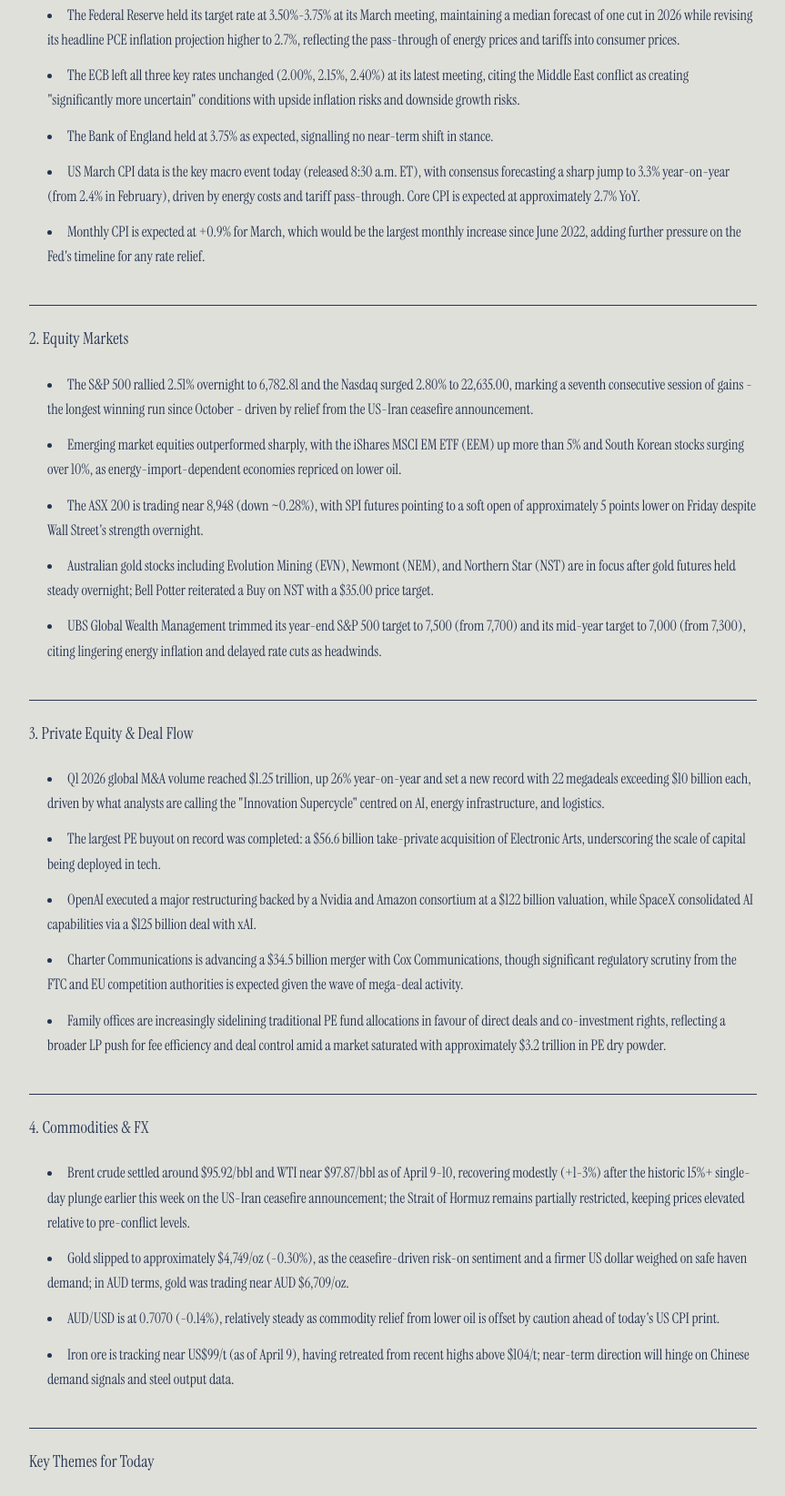
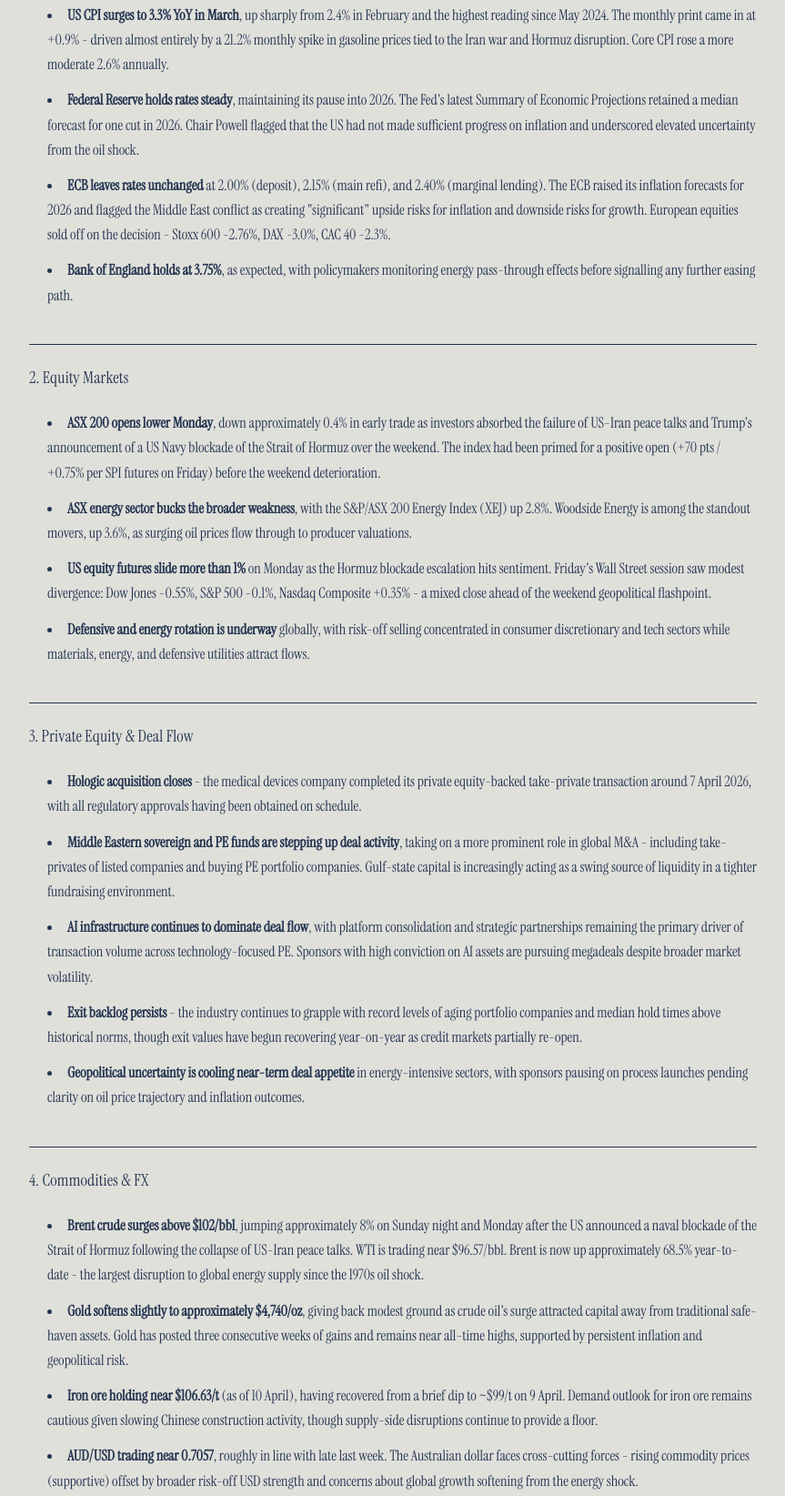
Before and after one commit to C-Murdoch/murdoch-capital-briefing, a website: page index.html in a window 1280 px wide. Shown: the part 466-2110 px from the top of the page at 91% size, without its empty margins (208-1071 px from the left). Drawn offline with Linux system fonts and the light colour scheme.

Commit message:
Briefing update 2026-04-13

```diff
--- a/index.html
+++ b/index.html
@@ -31,41 +31,39 @@
             <p style="font-size: 14px; letter-spacing: 1px; font-style: italic;">Morning Briefing</p>
         </div>
         <div id="briefing-content">
-          <p><strong>Friday, 10 April 2026</strong></p>
+          <p>Monday 13 April 2026</p>
 <h2>1. Global Macro</h2>
 <ul>
-<li>The Federal Reserve held its target rate at 3.50%-3.75% at its March meeting, maintaining a median forecast of one cut in 2026 while revising its headline PCE inflation projection higher to 2.7%, reflecting the pass-through of energy prices and tariffs into consumer prices.</li>
-<li>The ECB left all three key rates unchanged (2.00%, 2.15%, 2.40%) at its latest meeting, citing the Middle East conflict as creating "significantly more uncertain" conditions with upside inflation risks and downside growth risks.</li>
-<li>The Bank of England held at 3.75% as expected, signalling no near-term shift in stance.</li>
-<li>US March CPI data is the key macro event today (released 8:30 a.m. ET), with consensus forecasting a sharp jump to 3.3% year-on-year (from 2.4% in February), driven by energy costs and tariff pass-through. Core CPI is expected at approximately 2.7% YoY.</li>
-<li>Monthly CPI is expected at +0.9% for March, which would be the largest monthly increase since June 2022, adding further pressure on the Fed's timeline for any rate relief.</li>
+<li><strong>US CPI surges to 3.3% YoY in March</strong>, up sharply from 2.4% in February and the highest reading since May 2024. The monthly print came in at +0.9% - driven almost entirely by a 21.2% monthly spike in gasoline prices tied to the Iran war and Hormuz disruption. Core CPI rose a more moderate 2.6% annually.</li>
+<li><strong>Federal Reserve holds rates steady</strong>, maintaining its pause into 2026. The Fed's latest Summary of Economic Projections retained a median forecast for one cut in 2026. Chair Powell flagged that the US had not made sufficient progress on inflation and underscored elevated uncertainty from the oil shock.</li>
+<li><strong>ECB leaves rates unchanged</strong> at 2.00% (deposit), 2.15% (main refi), and 2.40% (marginal lending). The ECB raised its inflation forecasts for 2026 and flagged the Middle East conflict as creating "significant" upside risks for inflation and downside risks for growth. European equities sold off on the decision - Stoxx 600 -2.76%, DAX -3.0%, CAC 40 -2.3%.</li>
+<li><strong>Bank of England holds at 3.75%</strong>, as expected, with policymakers monitoring energy pass-through effects before signalling any further easing path.</li>
 </ul>
 <h2>2. Equity Markets</h2>
 <ul>
-<li>The S&amp;P 500 rallied 2.51% overnight to 6,782.81 and the Nasdaq surged 2.80% to 22,635.00, marking a seventh consecutive session of gains - the longest winning run since October - driven by relief from the US-Iran ceasefire announcement.</li>
-<li>Emerging market equities outperformed sharply, with the iShares MSCI EM ETF (EEM) up more than 5% and South Korean stocks surging over 10%, as energy-import-dependent economies repriced on lower oil.</li>
-<li>The ASX 200 is trading near 8,948 (down ~0.28%), with SPI futures pointing to a soft open of approximately 5 points lower on Friday despite Wall Street's strength overnight.</li>
-<li>Australian gold stocks including Evolution Mining (EVN), Newmont (NEM), and Northern Star (NST) are in focus after gold futures held steady overnight; Bell Potter reiterated a Buy on NST with a $35.00 price target.</li>
-<li>UBS Global Wealth Management trimmed its year-end S&amp;P 500 target to 7,500 (from 7,700) and its mid-year target to 7,000 (from 7,300), citing lingering energy inflation and delayed rate cuts as headwinds.</li>
+<li><strong>ASX 200 opens lower Monday</strong>, down approximately 0.4% in early trade as investors absorbed the failure of US-Iran peace talks and Trump's announcement of a US Navy blockade of the Strait of Hormuz over the weekend. The index had been primed for a positive open (+70 pts / +0.75% per SPI futures on Friday) before the weekend deterioration.</li>
+<li><strong>ASX energy sector bucks the broader weakness</strong>, with the S&amp;P/ASX 200 Energy Index (XEJ) up 2.8%. Woodside Energy is among the standout movers, up 3.6%, as surging oil prices flow through to producer valuations.</li>
+<li><strong>US equity futures slide more than 1%</strong> on Monday as the Hormuz blockade escalation hits sentiment. Friday's Wall Street session saw modest divergence: Dow Jones -0.55%, S&amp;P 500 -0.1%, Nasdaq Composite +0.35% - a mixed close ahead of the weekend geopolitical flashpoint.</li>
+<li><strong>Defensive and energy rotation is underway</strong> globally, with risk-off selling concentrated in consumer discretionary and tech sectors while materials, energy, and defensive utilities attract flows.</li>
 </ul>
 <h2>3. Private Equity &amp; Deal Flow</h2>
 <ul>
-<li>Q1 2026 global M&amp;A volume reached $1.25 trillion, up 26% year-on-year and set a new record with 22 megadeals exceeding $10 billion each, driven by what analysts are calling the "Innovation Supercycle" centred on AI, energy infrastructure, and logistics.</li>
-<li>The largest PE buyout on record was completed: a $56.6 billion take-private acquisition of Electronic Arts, underscoring the scale of capital being deployed in tech.</li>
-<li>OpenAI executed a major restructuring backed by a Nvidia and Amazon consortium at a $122 billion valuation, while SpaceX consolidated AI capabilities via a $125 billion deal with xAI.</li>
-<li>Charter Communications is advancing a $34.5 billion merger with Cox Communications, though significant regulatory scrutiny from the FTC and EU competition authorities is expected given the wave of mega-deal activity.</li>
-<li>Family offices are increasingly sidelining traditional PE fund allocations in favour of direct deals and co-investment rights, reflecting a broader LP push for fee efficiency and deal control amid a market saturated with approximately $3.2 trillion in PE dry powder.</li>
+<li><strong>Hologic acquisition closes</strong> - the medical devices company completed its private equity-backed take-private transaction around 7 April 2026, with all regulatory approvals having been obtained on schedule.</li>
+<li><strong>Middle Eastern sovereign and PE funds are stepping up deal activity</strong>, taking on a more prominent role in global M&amp;A - including take-privates of listed companies and buying PE portfolio companies. Gulf-state capital is increasingly acting as a swing source of liquidity in a tighter fundraising environment.</li>
+<li><strong>AI infrastructure continues to dominate deal flow</strong>, with platform consolidation and strategic partnerships remaining the primary driver of transaction volume across technology-focused PE. Sponsors with high conviction on AI assets are pursuing megadeals despite broader market volatility.</li>
+<li><strong>Exit backlog persists</strong> - the industry continues to grapple with record levels of aging portfolio companies and median hold times above historical norms, though exit values have begun recovering year-on-year as credit markets partially re-open.</li>
+<li><strong>Geopolitical uncertainty is cooling near-term deal appetite</strong> in energy-intensive sectors, with sponsors pausing on process launches pending clarity on oil price trajectory and inflation outcomes.</li>
 </ul>
 <h2>4. Commodities &amp; FX</h2>
 <ul>
-<li>Brent crude settled around $95.92/bbl and WTI near $97.87/bbl as of April 9-10, recovering modestly (+1-3%) after the historic 15%+ single-day plunge earlier this week on the US-Iran ceasefire announcement; the Strait of Hormuz remains partially restricted, keeping prices elevated relative to pre-conflict levels.</li>
-<li>Gold slipped to approximately $4,749/oz (-0.30%), as the ceasefire-driven risk-on sentiment and a firmer US dollar weighed on safe haven demand; in AUD terms, gold was trading near AUD $6,709/oz.</li>
-<li>AUD/USD is at 0.7070 (-0.14%), relatively steady as commodity relief from lower oil is offset by caution ahead of today's US CPI print.</li>
-<li>Iron ore is tracking near US$99/t (as of April 9), having retreated from recent highs above $104/t; near-term direction will hinge on Chinese demand signals and steel output data.</li>
+<li><strong>Brent crude surges above $102/bbl</strong>, jumping approximately 8% on Sunday night and Monday after the US announced a naval blockade of the Strait of Hormuz following the collapse of US-Iran peace talks. WTI is trading near $96.57/bbl. Brent is now up approximately 68.5% year-to-date - the largest disruption to global energy supply since the 1970s oil shock.</li>
+<li><strong>Gold softens slightly to approximately $4,740/oz</strong>, giving back modest ground as crude oil's surge attracted capital away from traditional safe-haven assets. Gold has posted three consecutive weeks of gains and remains near all-time highs, supported by persistent inflation and geopolitical risk.</li>
+<li><strong>Iron ore holding near $106.63/t</strong> (as of 10 April), having recovered from a brief dip to ~$99/t on 9 April. Demand outlook for iron ore remains cautious given slowing Chinese construction activity, though supply-side disruptions continue to provide a floor.</li>
+<li><strong>AUD/USD trading near 0.7057</strong>, roughly in line with late last week. The Australian dollar faces cross-cutting forces - rising commodity prices (supportive) offset by broader risk-off USD strength and concerns about global growth softening from the energy shock.</li>
 </ul>
 <h2>Key Themes for Today</h2>
-<p>The US-Iran ceasefire has triggered a significant relief rally across equities and oil markets, but fragility is evident - Iran's parliamentary speaker has already accused Washington of breaching key terms, and the Strait of Hormuz remains restricted, meaning energy market disruption is not fully resolved. Against this backdrop, today's US March CPI release is the pivotal data point: a print near or above the 3.3% consensus would cement expectations that the Fed has no room to cut this year, tightening the squeeze on rate-sensitive assets and reinforcing the cautious signals already embedded in UBS's revised S&amp;P 500 forecasts.</p>
-<p><em>Briefing compiled by Murdoch Capital AI | 10 April 2026</em></p>
+<p>The collapse of US-Iran peace talks and the commencement of a US naval blockade of the Strait of Hormuz is the single most consequential development for global markets this morning, driving oil above $100/bbl and reinforcing a stagflationary backdrop that central banks - already paused - are poorly positioned to address. With US CPI printing 3.3% on the back of energy-driven price surges, the path to rate cuts in 2026 is narrowing, and investors should expect continued rotation into energy equities, real assets, and defensive sectors as the geopolitical risk premium is repriced across asset classes.</p>
+<p><em>Briefing compiled by Murdoch Capital AI | 13 April 2026</em></p>
         </div>
     </div>
 </body>
```
